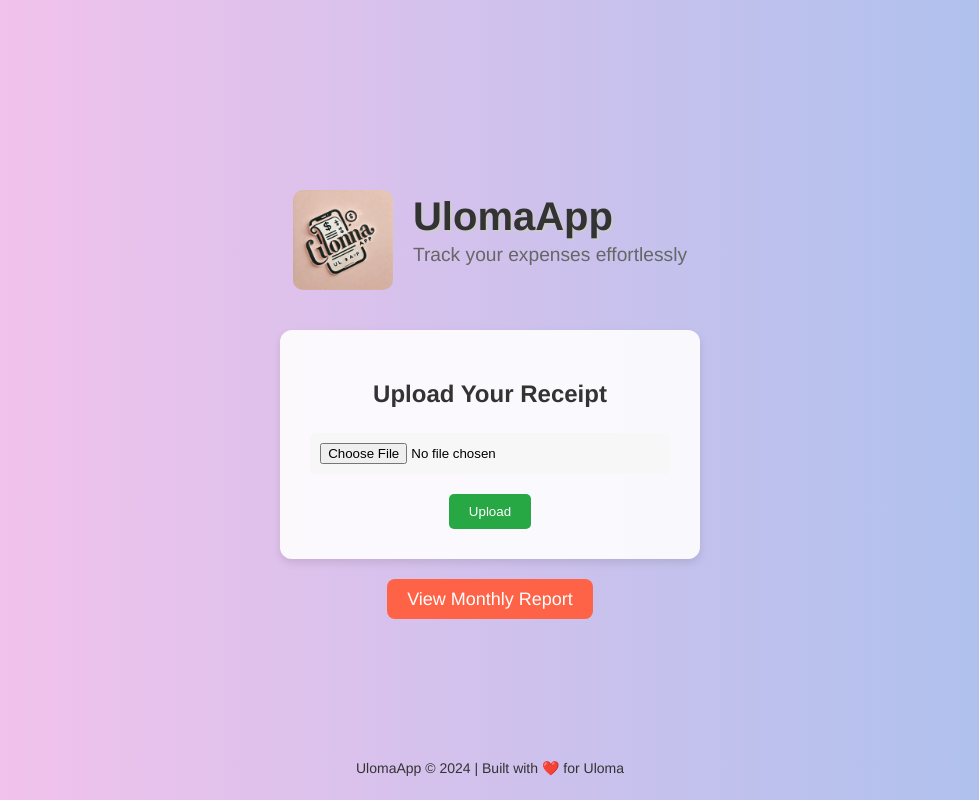
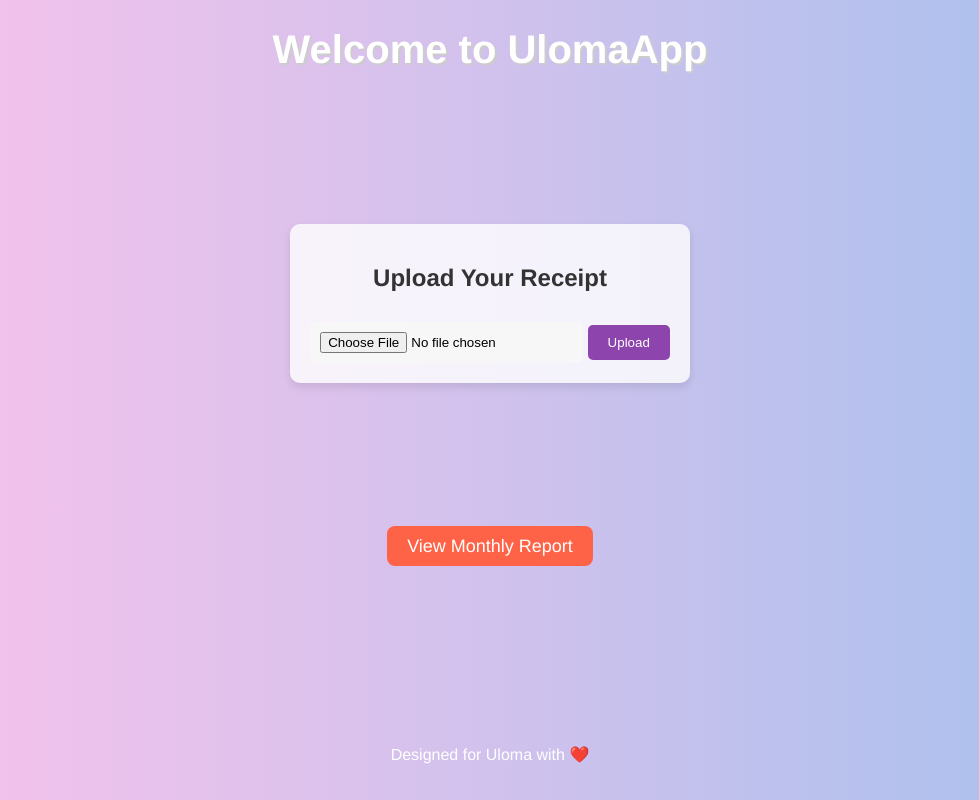
Before and after one commit to Tolu-McGill/App-for-Rose, a Flask app: page / in a window 1280 px wide. Shown: the whole page, without its empty margins (150-1129 px from the left). Run offline with Flask 3, Linux system fonts and the light colour scheme; parts of the project's set-up code (start-up, migrations or seed data) failed here and were passed over; some libraries are stand-ins or nearby versions.

Commit message:
new html file

```diff
--- a/static/style.css
+++ b/static/style.css
@@ -5,55 +5,28 @@ body {
     padding: 0;
     display: flex;
     flex-direction: column;
-    justify-content: center;
+    justify-content: space-between;
     align-items: center;
-    height: 100vh;
+    min-height: 100vh; /* Make sure the body takes the full height of the viewport */
 }
 
-header {
-    display: flex;
-    justify-content: center;
-    align-items: center;
-    width: 100%;
-    margin-bottom: 40px;
-}
-
-.header-container {
-    display: flex;
-    align-items: center;
-    gap: 20px;
-}
-
-.logo {
-    width: 100px;
-    height: auto;
-    border-radius: 10px;
-}
-
-.header-text h1 {
+header h1 {
     font-size: 2.5rem;
-    color: #333;
-    margin: 0;
+    color: #fff;
+    margin-bottom: 20px;
     text-shadow: 2px 2px #ccc;
 }
 
-.header-text p {
-    color: #666;
-    font-size: 1.2rem;
-    margin-top: 5px;
-}
-
 .upload-section {
-    background: rgba(255, 255, 255, 0.9);
-    padding: 30px;
-    border-radius: 12px;
+    background: rgba(255, 255, 255, 0.8);
+    padding: 20px;
+    border-radius: 10px;
     box-shadow: 0 4px 8px rgba(0, 0, 0, 0.1);
     text-align: center;
 }
 
 .upload-section h2 {
     color: #333;
-    margin-bottom: 15px;
 }
 
 .upload-section input[type="file"] {
@@ -62,32 +35,25 @@ header {
     background: #f7f7f7;
     margin-top: 10px;
     border-radius: 5px;
-    width: 100%;
-    box-sizing: border-box;
 }
 
 .upload-section button {
     padding: 10px 20px;
-    background: #28a745;
+    background: #8e44ad;
     color: #fff;
     border: none;
     border-radius: 5px;
     cursor: pointer;
-    margin-top: 20px;
-    transition: background-color 0.3s ease;
-}
-
-.upload-section button:hover {
-    background-color: #218838;
+    margin-top: 10px;
 }
 
 .monthly-report-section {
     text-align: center;
-    margin-top: 30px;
+    margin-top: 20px;
 }
 
 .report-button {
-    background-color: #ff6347;
+    background-color: #ff6347; /* A modern chic color */
     color: white;
     padding: 10px 20px;
     border-radius: 8px;
@@ -97,47 +63,12 @@ header {
 }
 
 .report-button:hover {
-    background-color: #ff8566;
+    background-color: #ff8566; /* Lighter shade on hover */
 }
 
 footer {
-    position: absolute;
-    bottom: 10px;
-    color: #333;
-    font-size: 14px;
+    color: white;
+    margin-top: 40px; /* Adjust this value to increase space */
+    padding-bottom: 20px; /* Adds some padding to ensure it's not too close to the screen edge */
+    text-align: center;
 }
-
-.report-section {
-    background: rgba(255, 255, 255, 0.8);
-    padding: 20px;
-    border-radius: 10px;
-    box-shadow: 0 4px 8px rgba(0, 0, 0, 0.1);
-    text-align: center;
-    margin-top: 50px;
-}
-
-.report-section h2 {
-    color: #333;
-    font-size: 1.5rem;
-}
-
-.report-total {
-    font-size: 2.5rem;
-    color: #8e44ad;
-    margin: 20px 0;
-    font-weight: bold;
-}
-
-.report-section a {
-    background-color: #ff6347; /* A modern chic color */
-    color: white;
-    padding: 10px 20px;
-    border-radius: 8px;
-    text-decoration: none;
-    font-size: 18px;
-    transition: background-color 0.3s ease;
-}
-
-.report-section a:hover {
-    background-color: #ff8566; /* Lighter shade on hover */
-}
--- a/templates/index.html
+++ b/templates/index.html
@@ -8,19 +8,15 @@
 </head>
 <body>
     <header>
-        <div class="header-container">
-            <img src="{{ url_for('static', filename='uloma_app_logo.png') }}" alt="UlomaApp Logo" class="logo">
-            <div class="header-text">
-                <h1>UlomaApp</h1>
-                <p>Track your expenses effortlessly</p>
-            </div>
-        </div>
+        <h1>Welcome to UlomaApp</h1>
     </header>
 
     <div class="upload-section">
         <h2>Upload Your Receipt</h2>
+        <!-- Updated form -->
         <form action="/upload" method="post" enctype="multipart/form-data">
-            <input type="file" name="receipt" accept="image/*" required>
+            <!-- Use the 'capture' attribute to open the camera on mobile devices -->
+            <input type="file" name="receipt" accept="image/*" capture="camera" required>
             <button type="submit">Upload</button>
         </form>
     </div>
@@ -30,7 +26,7 @@
     </div>
 
     <footer>
-        <p>UlomaApp © 2024 | Built with ❤️ for Uloma</p>
+        <p>Designed for Uloma with ❤️</p>
     </footer>
 </body>
 </html>
```
